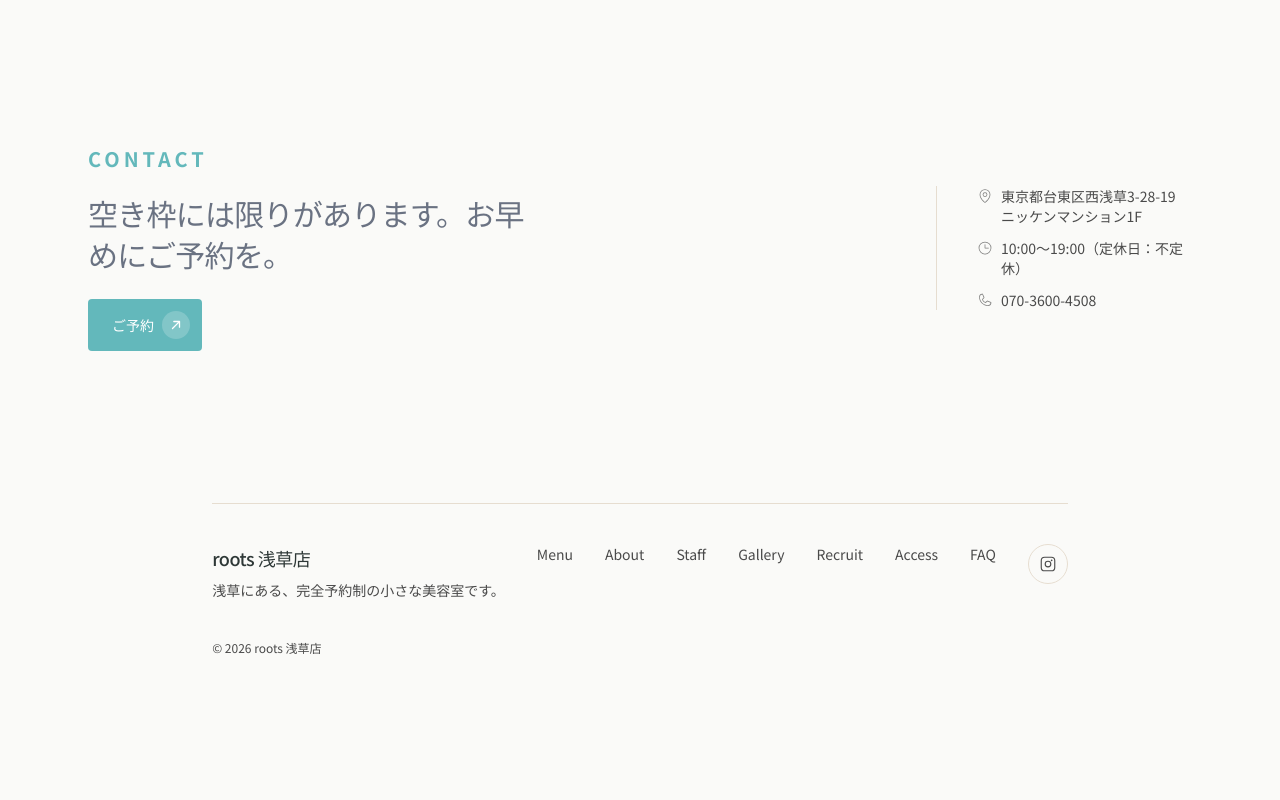
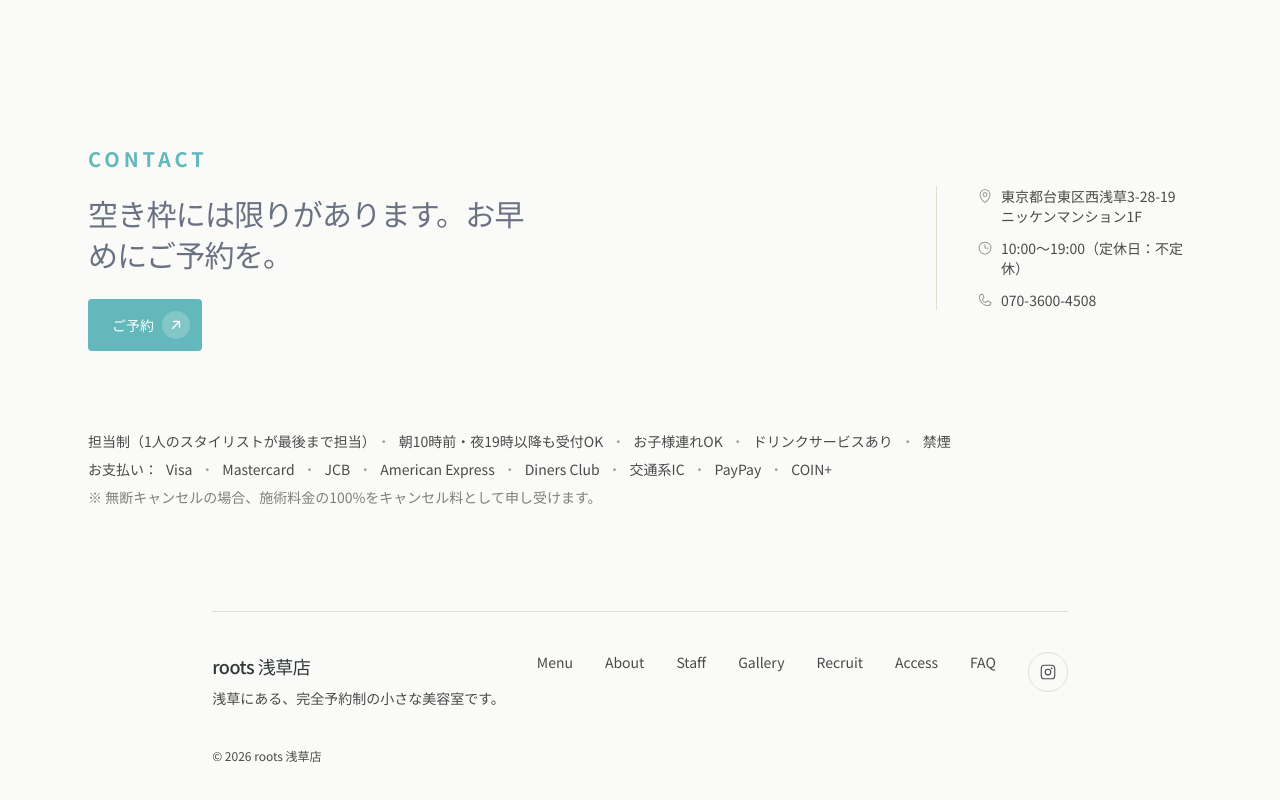
Before and after one commit to reidizhupa/hairsalontokyo, a Next.js app: page / in a window 1280 px wide. Shown: the part 6446-7246 px from the top of the page. Before the commit the page ends 7150 px from the top, so only its background shows below. Built offline with nearby package versions, Linux system fonts and the light colour scheme.

Commit message:
additinal info

```diff
--- a/src/components/booking-cta.tsx
+++ b/src/components/booking-cta.tsx
@@ -13,6 +13,25 @@ const DETAILS = [
     { icon: MapPin, value: "東京都台東区西浅草3-28-19 ニッケンマンション1F" },
     { icon: Clock, value: "10:00〜19:00（定休日：不定休）" },
     { icon: Phone, value: "070-3600-4508", href: "tel:07036004508" },
+];
+
+const FEATURES = [
+    "担当制（1人のスタイリストが最後まで担当）",
+    "朝10時前・夜19時以降も受付OK",
+    "お子様連れOK",
+    "ドリンクサービスあり",
+    "禁煙",
+];
+
+const PAYMENT_METHODS = [
+    "Visa",
+    "Mastercard",
+    "JCB",
+    "American Express",
+    "Diners Club",
+    "交通系IC",
+    "PayPay",
+    "COIN+",
 ];
 
 export function BookingCta() {
@@ -72,6 +91,40 @@ export function BookingCta() {
                             )}
                         </div>
                     </div>
+
+                    <div className="mt-6 flex flex-col gap-2 px-0 text-xs text-foreground-muted sm:mt-8 sm:px-10 sm:text-sm md:px-12">
+                        <p className="flex flex-wrap gap-x-2 gap-y-1">
+                            {FEATURES.map((item, i) => (
+                                <span key={item} className="whitespace-nowrap">
+                                    {item}
+                                    {i < FEATURES.length - 1 && (
+                                        <span className="ml-2 text-foreground-muted/50">
+                                            ・
+                                        </span>
+                                    )}
+                                </span>
+                            ))}
+                        </p>
+                        <p className="flex flex-wrap gap-x-2 gap-y-1">
+                            <span className="whitespace-nowrap">
+                                お支払い：
+                            </span>
+                            {PAYMENT_METHODS.map((item, i) => (
+                                <span key={item} className="whitespace-nowrap">
+                                    {item}
+                                    {i < PAYMENT_METHODS.length - 1 && (
+                                        <span className="ml-2 text-foreground-muted/50">
+                                            ・
+                                        </span>
+                                    )}
+                                </span>
+                            ))}
+                        </p>
+                        <p className="text-foreground-muted/70">
+                            ※
+                            無断キャンセルの場合、施術料金の100%をキャンセル料として申し受けます。
+                        </p>
+                    </div>
                 </Reveal>
             </div>
         </section>
```
